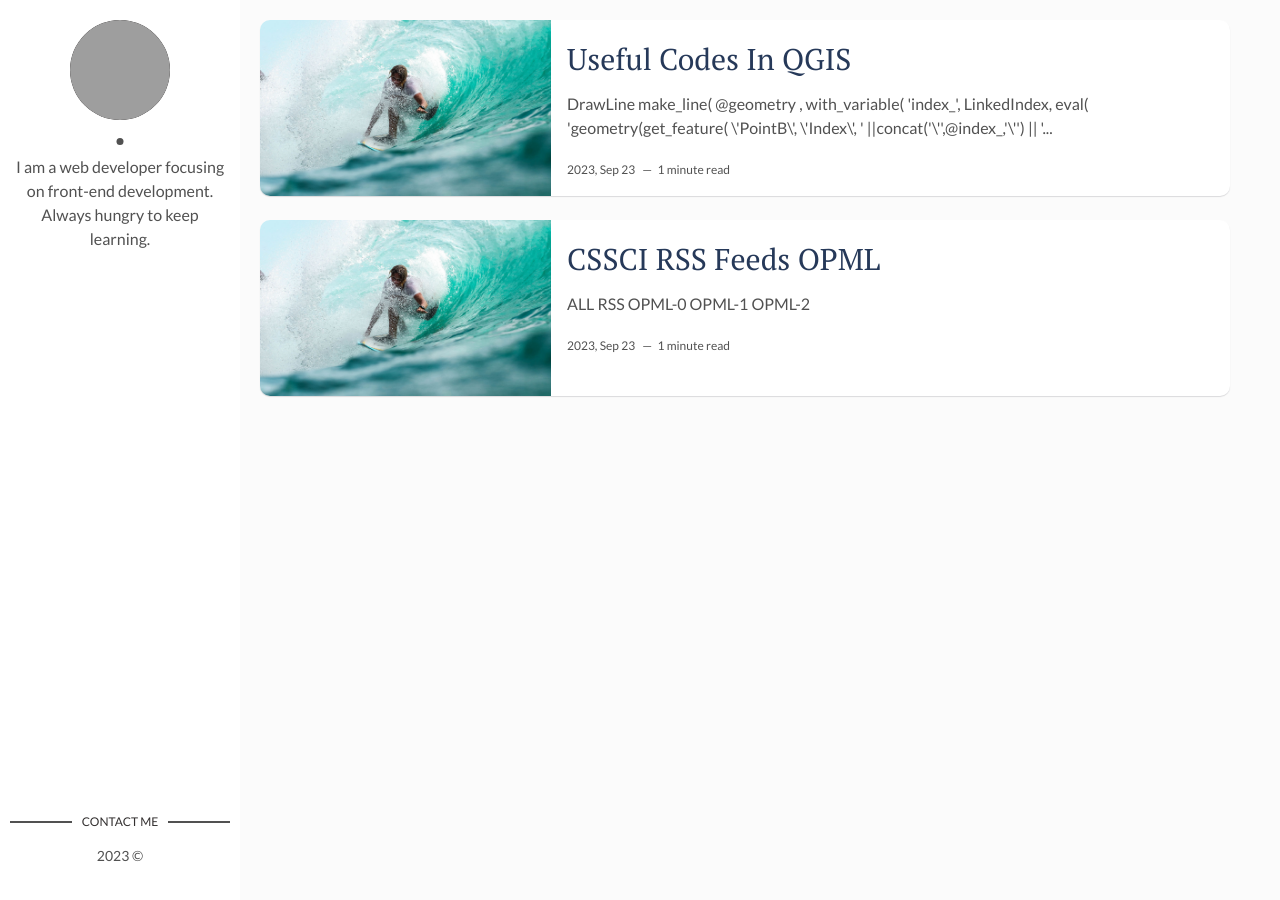
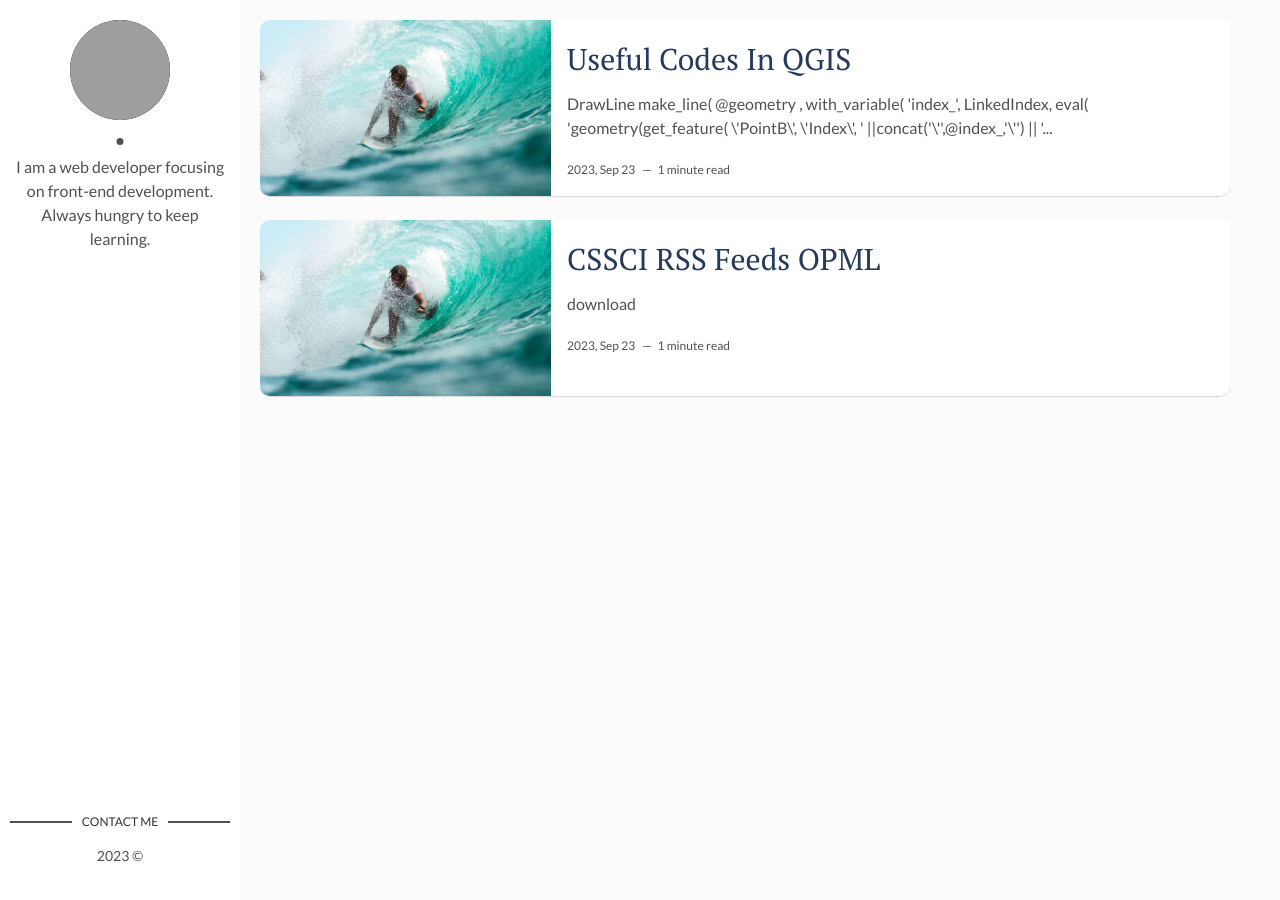
Before and after one commit to MrWuBear/MrWuBear.github.io, a Jekyll site: the page built from index.html, in a window 1280 px wide. Built offline with Jekyll 4.4.1, drawn with Linux system fonts in a browser that asks for light colours; the list of posts is cut into pages by our own code; grey boxes are pictures that could not be loaded.

Commit message:
add _data

```diff
--- a/_posts/2023-09-23-CSSCI_OPML.markdown
+++ b/_posts/2023-09-23-CSSCI_OPML.markdown
@@ -9,7 +9,4 @@ tags: [data,zotero,cssci]
 ---
 
 
-[ALL RSS]({{site.baseurl}}/asset/data/CSSCI_CNKI_RSS_LISTS_ALL.csv)
-[OPML-0]({{site.baseurl}}/asset/data/CSSCI_CNKI_RSS_LISTS_0.opml)
-[OPML-1]({{site.baseurl}}/asset/data/CSSCI_CNKI_RSS_LISTS_1.opml)
-[OPML-2]({{site.baseurl}}/asset/data/CSSCI_CNKI_RSS_LISTS_2.opml)
+[download](https://github.com/MrWuBear/CSSCI_RSS_Feeds)
```
Also changed, not shown: data/CSSCI_CNKI_RSS_LISTS_ALL.csv (renamed from assets/data/CSSCI_CNKI_RSS_LISTS_ALL.csv), 8 other files.
